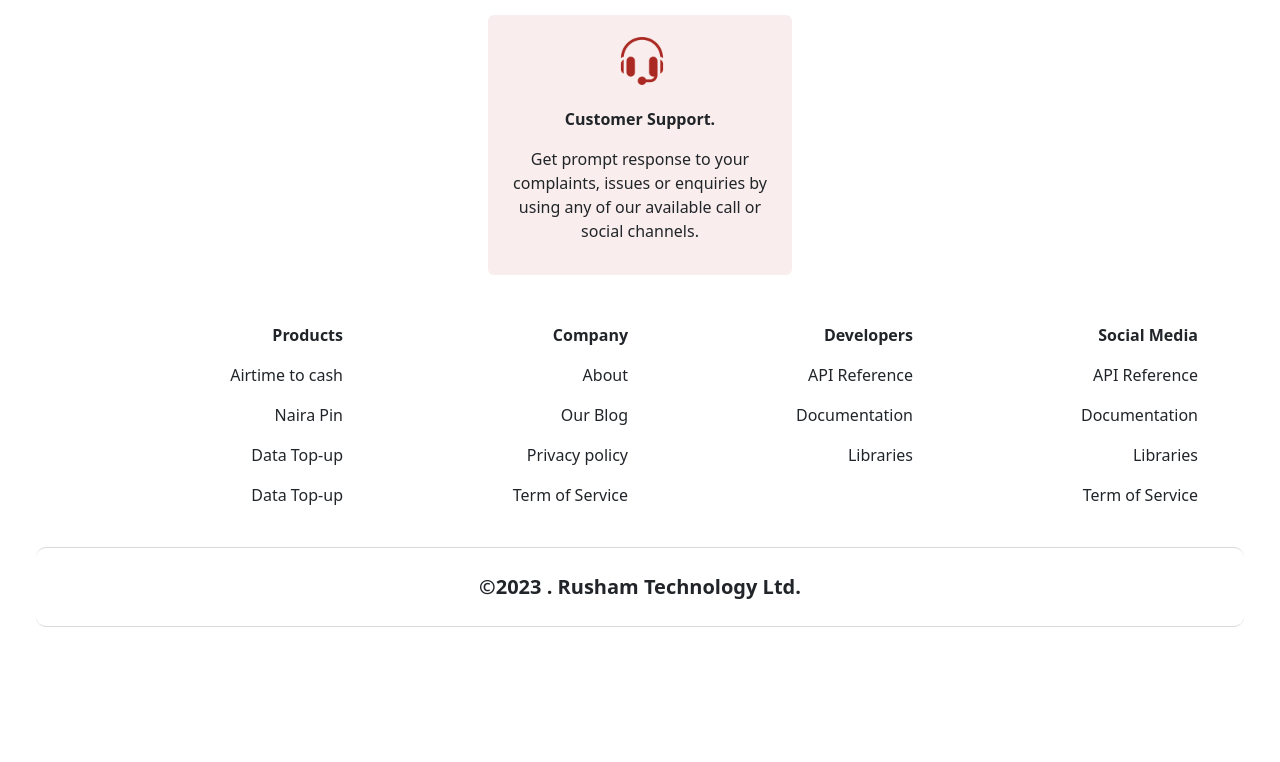
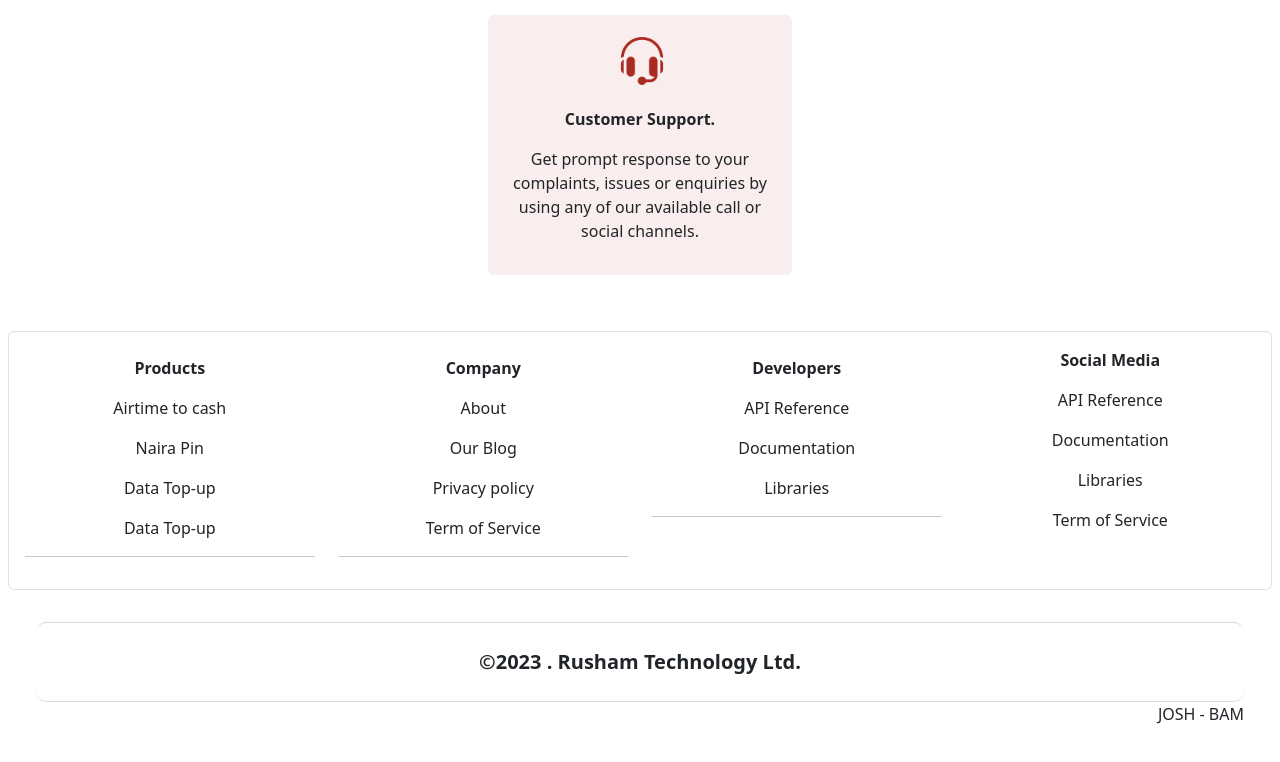
Before and after one commit to Josh-bo/Rushamportal, a React (Vite) app: page / in a window 1280 px wide. Shown: the part 1556-2318 px from the top of the page. Before the commit the page ends 2223 px from the top, so only its background shows below. Built offline with nearby package versions, Linux system fonts and the light colour scheme.

Commit message:
Run build10

```diff
--- a/src/Footers.jsx
+++ b/src/Footers.jsx
@@ -4,34 +4,37 @@ const Footers = () => {
   return (
     <>
         {/* Text cards */}
-      <section className='mt-5'>
-          <div className='container'>
+      <section className='mt-5 p-2'>
+          <div className='container-fluid border rounded p-3'>
             <div className='row'>
-                <div className='col-sm-12 col-md-6 col-lg-3 mx-auto text-end'>
+                <div className='col-sm-12 col-md-6 col-lg-3 mx-auto text-center mt-2'>
                     <b>Products</b>
                     <p className='mt-3'><a href="" className='nav-link links'>Airtime to cash</a></p>
                     <p className='mt-2'><a href="" className='nav-link links'>Naira Pin</a></p>
                     <p className='mt-2'><a href="" className='nav-link links'>Data Top-up</a></p>
                     <p className='mt-2'><a href="" className='nav-link links'>Data Top-up</a></p>
+                    <hr />
                 </div>
 
-                <div className='col-sm-12 col-md-6 col-lg-3 mx-auto text-end'>
+                <div className='col-sm-12 col-md-6 col-lg-3 mx-auto text-center mt-2'>
                     <b>Company</b>
                     <p className='mt-3'><a href="" className='nav-link links'>About</a></p>
                     <p className='mt-2'><a href="" className='nav-link links'>Our Blog</a></p>
                     <p className='mt-2'><a href="" className='nav-link links'>Privacy policy</a></p>
                     <p className='mt-2'><a href="" className='nav-link links'>Term of Service</a></p>
+                    <hr />
                 </div>
 
-                <div className='col-sm-12 col-md-6 col-lg-3 mx-auto text-end'>
+                <div className='col-sm-12 col-md-6 col-lg-3 mx-auto text-center mt-2'>
                     <b>Developers</b>
                     <p className='mt-3'><a href="" className='nav-link links'>API Reference</a></p>
                     <p className='mt-2'><a href="" className='nav-link links'>Documentation</a></p>
                     <p className='mt-2'><a href="" className='nav-link links'>Libraries</a></p>
-                    {/* <p className='mt-2'><a href="" className='nav-link links'>Term of Service</a></p> */}
+                    <p className='mt-2 '><a href="" className='nav-link links'></a></p>
+                    <hr />
                 </div>
 
-                <div className='col-sm-12 col-md-6 col-lg-3 mx-auto text-end'>
+                <div className='col-sm-12 col-md-6 col-lg-3 mx-auto text-center'>
                     <b>Social Media</b>
                     <p className='mt-3'><a href="" className='nav-link links'>API Reference</a></p>
                     <p className='mt-2'><a href="" className='nav-link links'>Documentation</a></p>
@@ -48,6 +51,7 @@ const Footers = () => {
           <div className='container-fluid'>
               <div className='text-center p-4'>
                   <div className='last p-4'>&copy;2023 . Rusham Technology Ltd.</div>
+              <div className='text-end'>JOSH - BAM</div>
               </div>
           </div>
       </section>
```
